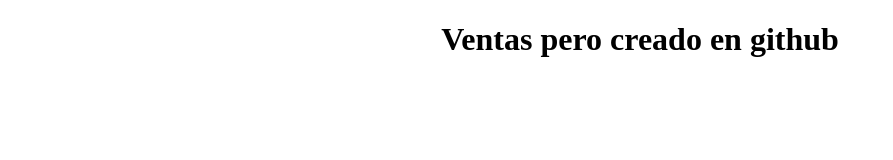
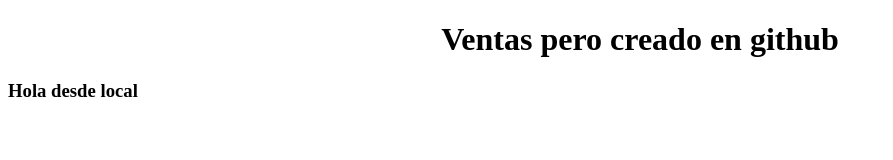
Before and after one commit to BPprogramer/hellogit, a plain HTML site: page ventas.html in a window 1280 px wide. Shown: the whole page, without its empty margins (0-893 px from the left). Drawn offline with Linux system fonts and the light colour scheme.

Commit message:
organizando ventas

```diff
--- a/ventas.html
+++ b/ventas.html
@@ -13,6 +13,7 @@
 </style>
 <body>
     <h1>Ventas pero creado en github</h1>
+    <h3>Hola desde local</h3>
 
 </body>
 </html>
```
